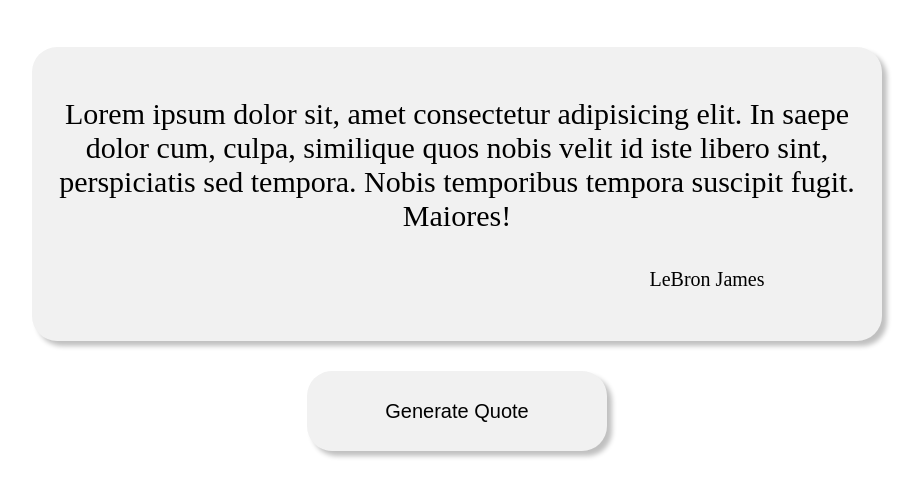
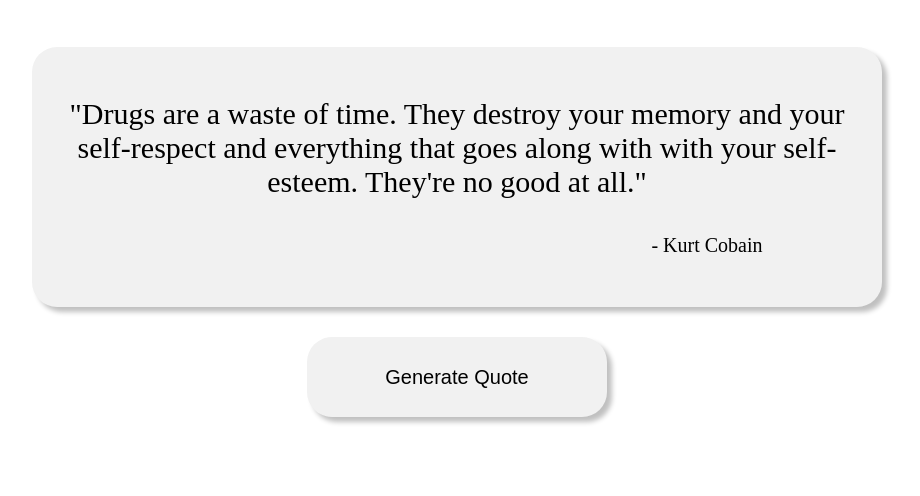
Before and after one commit to mattiauliano/quote-generator, a plain HTML site: page index.html in a window 1280 px wide. Shown: the part 86-582 px from the top of the page, without its empty margins (183-1103 px from the left). Drawn offline with Linux system fonts and the light colour scheme.

Commit message:
Add script

```diff
--- a/index.html
+++ b/index.html
@@ -14,7 +14,49 @@
             <p class="quote">Lorem ipsum dolor sit, amet consectetur adipisicing elit. In saepe dolor cum, culpa, similique quos nobis velit id iste libero sint, perspiciatis sed tempora. Nobis temporibus tempora suscipit fugit. Maiores!</p>
             <p class="person">LeBron James</p>
         </div>
-        <button>Generate Quote</button>
+        <button class="button">Generate Quote</button>
     </div>
+
+    <script>
+
+        // DOM Manipulation variables
+        const quoteDiv = document.querySelector(".quote");
+        const personDiv = document.querySelector(".person");
+        const button = document.querySelector(".button");
+
+
+        // Array with object model {person: quote}
+        const quotes = [
+            ["Snoop Dogg", "You've got to always go back in time if you want to move forward."],
+            ["Muhammad Ali", "I done wrestled with an alligator, I done tussled with a whale; handcuffed lightning, thrown thunder in jail; only last week, I murdered a rock, injured a stone, hospitalised a brick; I'm so mean I make medicine sick."],
+            ["Epictetus", "There is only one way to happiness and that is to cease worrying about things which are beyond the power of our will."],
+            ["Dalai Lama", "This is my simple religion. There is no need for temples; no need for complicated philosophy. Our own brain, our own heart is our temple; the philosophy is kindness."],
+            ["Kurt Cobain", "Drugs are a waste of time. They destroy your memory and your self-respect and everything that goes along with with your self-esteem. They're no good at all."],
+        ]
+
+        // Get random quote from the array
+        let randomQuote = quotes[Math.floor(Math.random() * quotes.length)];
+        let quoteToAdd = randomQuote[1];
+        let personToAdd = randomQuote[0];
+
+        // Default random quote
+        quoteDiv.textContent = `"${quoteToAdd}"`;
+        personDiv.textContent = `- ${personToAdd}`;
+
+        // Button event listener: get a random quote after clicking the button
+        button.addEventListener('click', (e) => {
+
+            // Get another random quote from quotes list
+            randomQuote = quotes[Math.floor(Math.random() * quotes.length)];
+            quoteToAdd = randomQuote[1];
+            personToAdd = randomQuote[0];
+            // Replace the default random quotes
+            quoteDiv.textContent = `"${quoteToAdd}"`;
+            personDiv.textContent = `- ${personToAdd}`;
+        })
+
+
+
+    </script>
 </body>
 </html>
```
